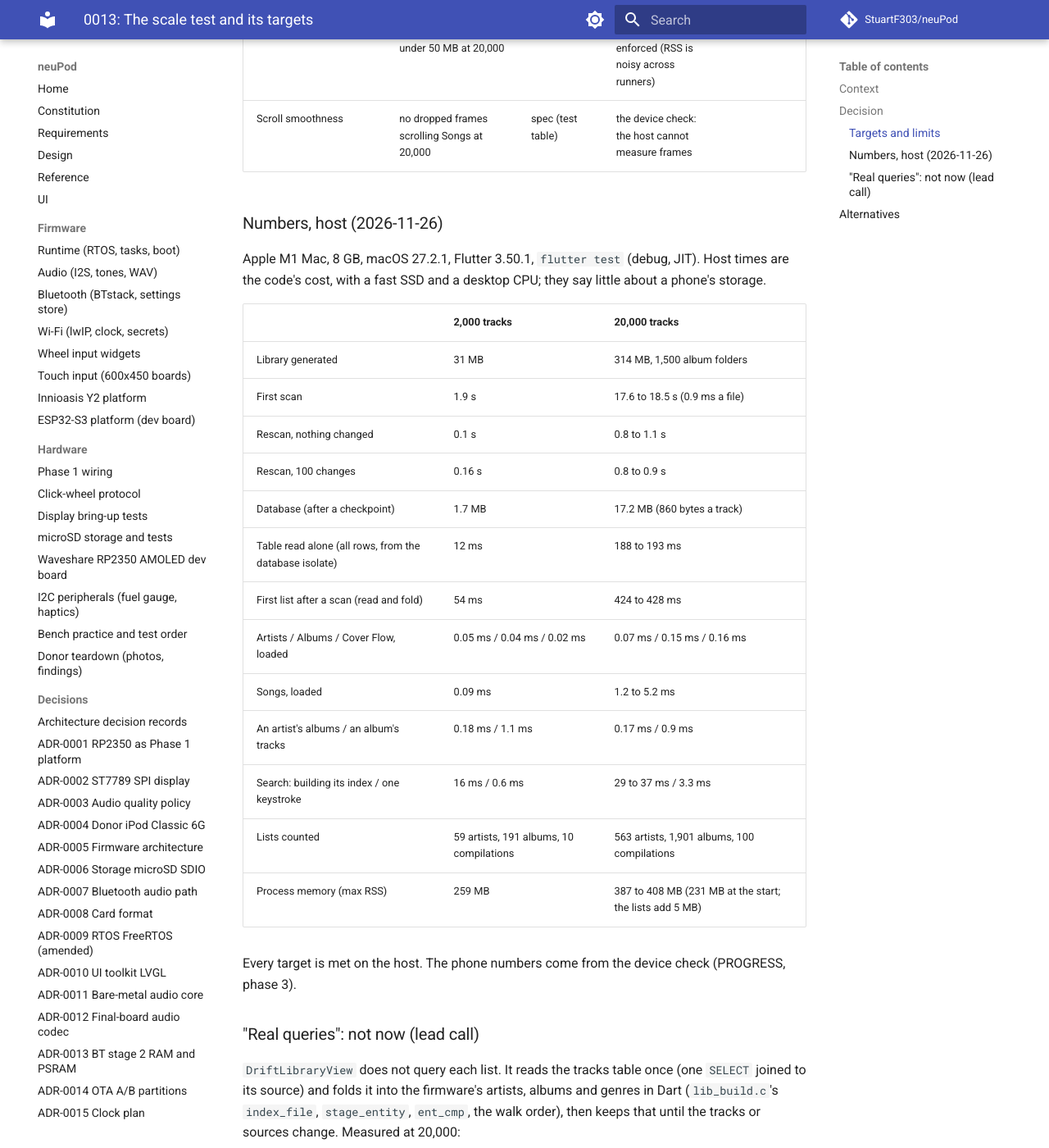
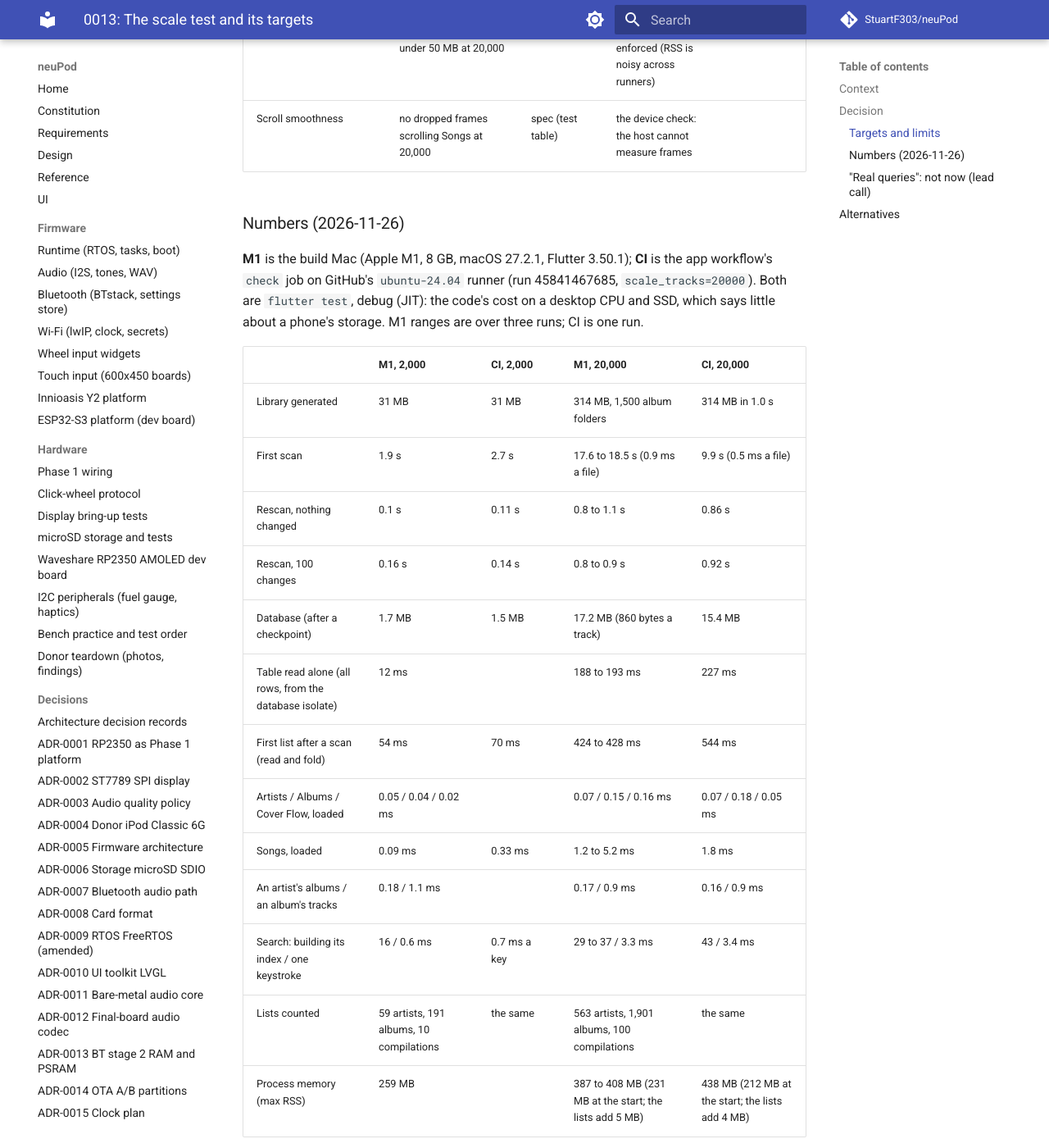
Before and after one commit to StuartF303/neuPod, an MkDocs documentation site: the page built from docs/app/decisions/0013-scale-test.md, in a window 1280 px wide and 1400 px high, scrolled down 2011 px. Shown: the whole window at 82% size. Built offline with MkDocs 1.6.1 and Material for MkDocs 9.7.7, drawn with Linux system fonts in a browser that asks for light colours; comment, search, counter and statistics services are not loaded; some of the changed text lies outside the part shown.

Commit message:
docs(app): the 20,000-track scale run's CI numbers next to the M1's (decision 0013)
Co-Authored-By: Claude Opus 5.5 <noreply@anthropic.com>

```diff
--- a/docs/app/decisions/0013-scale-test.md
+++ b/docs/app/decisions/0013-scale-test.md
@@ -50,28 +50,31 @@ into a database file opened as the app opens it (SQLite in a background isolate)
 | Memory | the library view's lists under 50 MB at 20,000 | lead call | reported, not enforced (RSS is noisy across runners) | reported |
 | Scroll smoothness | no dropped frames scrolling Songs at 20,000 | spec (test table) | the device check: the host cannot measure frames | |
 
-### Numbers, host (2026-11-26)
+### Numbers (2026-11-26)
 
-Apple M1 Mac, 8 GB, macOS 27.2.1, Flutter 3.50.1, `flutter test` (debug, JIT). Host times are the code's cost, with a
-fast SSD and a desktop CPU; they say little about a phone's storage.
+**M1** is the build Mac (Apple M1, 8 GB, macOS 27.2.1, Flutter 3.50.1); **CI** is the app workflow's `check` job on
+GitHub's `ubuntu-24.04` runner (run 45841467685, `scale_tracks=20000`). Both are `flutter test`, debug (JIT): the code's
+cost on a desktop CPU and SSD, which says little about a phone's storage. M1 ranges are over three runs; CI is one run.
 
-| | 2,000 tracks | 20,000 tracks |
-| --- | --- | --- |
-| Library generated | 31 MB | 314 MB, 1,500 album folders |
-| First scan | 1.9 s | 17.6 to 18.5 s (0.9 ms a file) |
-| Rescan, nothing changed | 0.1 s | 0.8 to 1.1 s |
-| Rescan, 100 changes | 0.16 s | 0.8 to 0.9 s |
-| Database (after a checkpoint) | 1.7 MB | 17.2 MB (860 bytes a track) |
-| Table read alone (all rows, from the database isolate) | 12 ms | 188 to 193 ms |
-| First list after a scan (read and fold) | 54 ms | 424 to 428 ms |
-| Artists / Albums / Cover Flow, loaded | 0.05 ms / 0.04 ms / 0.02 ms | 0.07 ms / 0.15 ms / 0.16 ms |
-| Songs, loaded | 0.09 ms | 1.2 to 5.2 ms |
-| An artist's albums / an album's tracks | 0.18 ms / 1.1 ms | 0.17 ms / 0.9 ms |
-| Search: building its index / one keystroke | 16 ms / 0.6 ms | 29 to 37 ms / 3.3 ms |
-| Lists counted | 59 artists, 191 albums, 10 compilations | 563 artists, 1,901 albums, 100 compilations |
-| Process memory (max RSS) | 259 MB | 387 to 408 MB (231 MB at the start; the lists add 5 MB) |
+| | M1, 2,000 | CI, 2,000 | M1, 20,000 | CI, 20,000 |
+| --- | --- | --- | --- | --- |
+| Library generated | 31 MB | 31 MB | 314 MB, 1,500 album folders | 314 MB in 1.0 s |
+| First scan | 1.9 s | 2.7 s | 17.6 to 18.5 s (0.9 ms a file) | 9.9 s (0.5 ms a file) |
+| Rescan, nothing changed | 0.1 s | 0.11 s | 0.8 to 1.1 s | 0.86 s |
+| Rescan, 100 changes | 0.16 s | 0.14 s | 0.8 to 0.9 s | 0.92 s |
+| Database (after a checkpoint) | 1.7 MB | 1.5 MB | 17.2 MB (860 bytes a track) | 15.4 MB |
+| Table read alone (all rows, from the database isolate) | 12 ms | | 188 to 193 ms | 227 ms |
+| First list after a scan (read and fold) | 54 ms | 70 ms | 424 to 428 ms | 544 ms |
+| Artists / Albums / Cover Flow, loaded | 0.05 / 0.04 / 0.02 ms | | 0.07 / 0.15 / 0.16 ms | 0.07 / 0.18 / 0.05 ms |
+| Songs, loaded | 0.09 ms | 0.33 ms | 1.2 to 5.2 ms | 1.8 ms |
+| An artist's albums / an album's tracks | 0.18 / 1.1 ms | | 0.17 / 0.9 ms | 0.16 / 0.9 ms |
+| Search: building its index / one keystroke | 16 / 0.6 ms | 0.7 ms a key | 29 to 37 / 3.3 ms | 43 / 3.4 ms |
+| Lists counted | 59 artists, 191 albums, 10 compilations | the same | 563 artists, 1,901 albums, 100 compilations | the same |
+| Process memory (max RSS) | 259 MB | | 387 to 408 MB (231 MB at the start; the lists add 5 MB) | 438 MB (212 MB at the start; the lists add 4 MB) |
 
-Every target is met on the host. The phone numbers come from the device check (PROGRESS, phase 3).
+Every target is met on both. The 20,000-track step took 17 s of CI time and the whole `check` job 2.5 minutes, well
+inside its 15-minute timeout (a requested scale run gets 30). The phone numbers come from the device check (PROGRESS,
+phase 3).
 
 ### "Real queries": not now (lead call)
 
```
Also changed, not shown: 1 other file.
